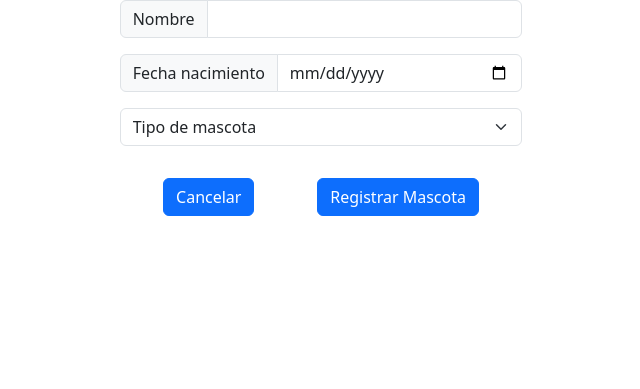
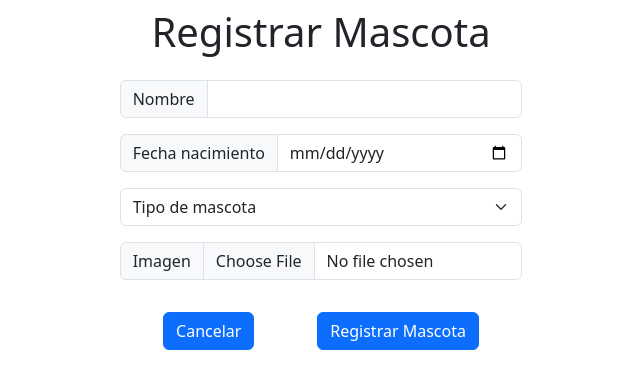
Before and after one commit to LeonardoBujan/medivet_veterinaria, a Django app: page /pet/create/ in a window 1280 px wide. Shown: the part 96-485 px from the top of the page, without its empty margins (319-959 px from the left). Run offline with Django 5.2, Linux system fonts and the light colour scheme; the visitor is signed in with stand-in values (Sample User, id 1); data that the repository does not hold is empty; some libraries are stand-ins or nearby versions.

Commit message:
actualiza aplicacion pet

```diff
--- a/veterinaria/pet/templates/create_pet.html
+++ b/veterinaria/pet/templates/create_pet.html
@@ -8,8 +8,12 @@
 
 {% if user.is_authenticated %}
 
+<div class="container mt-2 mb-4">
+    <h1 class="text-center">Registrar Mascota</h1>
+</div>
+
 <div class="container-fluid col-4 my-auto">
-    <form action='/pet/create/' method="POST">
+    <form action='/pet/create/' method="POST" enctype="multipart/form-data">
         {% csrf_token %}
         <div class="input-group mb-3">
             <span class="input-group-text" id="pet_name">Nombre</span>
@@ -27,6 +31,10 @@
             <option value="{{ type.id }}">{{ type.type_pet_name }}</option>
             {% endfor %}
         </select>
+        <div class="input-group mb-3">
+            <span class="input-group-text" id="image_pet">Imagen</span>
+            <input type="file" class="form-control" name="image_pet">
+        </div>
         <div class="container text-center d-flex justify-content-around">
             <a href="{% url 'pet' %}">
                 <button type="button" class="btn btn-primary mt-3">Cancelar</button>
--- a/veterinaria/pet/templates/delete_pet.html
+++ b/veterinaria/pet/templates/delete_pet.html
@@ -8,8 +8,12 @@
 
 {% if user.is_authenticated %}
 
+<div class="container mt-2 mb-4">
+    <h1 class="text-center">Eliminar Mascota</h1>
+</div>
+
 <div class="container-fluid col-4 my-auto">
-    <h1 class="text-center mb-4">Eliminar Mascota</h1>
+
     <form action="{% url 'pet_delete' pet_delete.id %}" method="POST">
         {% csrf_token %}
         <div class="input-group mb-3">
--- a/veterinaria/pet/templates/pet.html
+++ b/veterinaria/pet/templates/pet.html
@@ -37,7 +37,7 @@
             {{ pet.type_pet }}
         </div>
         <div class="col">
-            {{ pet.date_birth_pet }}
+            {{ pet.date_birth_pet|date:"j F Y" }}
         </div>
         <div class="col">
             <div>
@@ -53,7 +53,7 @@
     {% endfor %}
 </div>
 
-<div class="container d-flex justify-content-between mt-4 mb-4">
+<div class="container d-flex justify-content-around mt-4 mb-4">
     <a href="{% url 'home' %}">
         <button type="button" class="btn btn-primary">Atras</button>
     </a>
--- a/veterinaria/pet/views.py
+++ b/veterinaria/pet/views.py
@@ -28,7 +28,7 @@ class PetCreateView(TemplateView):
 
     def post(self, request, *args, **kwargs):
         type_pet = TypePet.objects.get(id=request.POST['type_pet'])
-        pet = Pet(user=request.user, type_pet=type_pet, pet_name=request.POST['pet_name'], date_birth_pet=request.POST['date_birth'])
+        pet = Pet(user=request.user, type_pet=type_pet, pet_name=request.POST['pet_name'], date_birth_pet=request.POST['date_birth'], image_pet=request.FILES.get('image_pet'))
         try:
             pet.save()
             return redirect('pet')
```
Also changed, not shown: veterinaria/pet/models.py (+4 -3 lines), veterinaria/pet/migrations/0002_pet_image_pet.py (added), veterinaria/pet/migrations/0003_alter_pet_image_pet.py (added).
